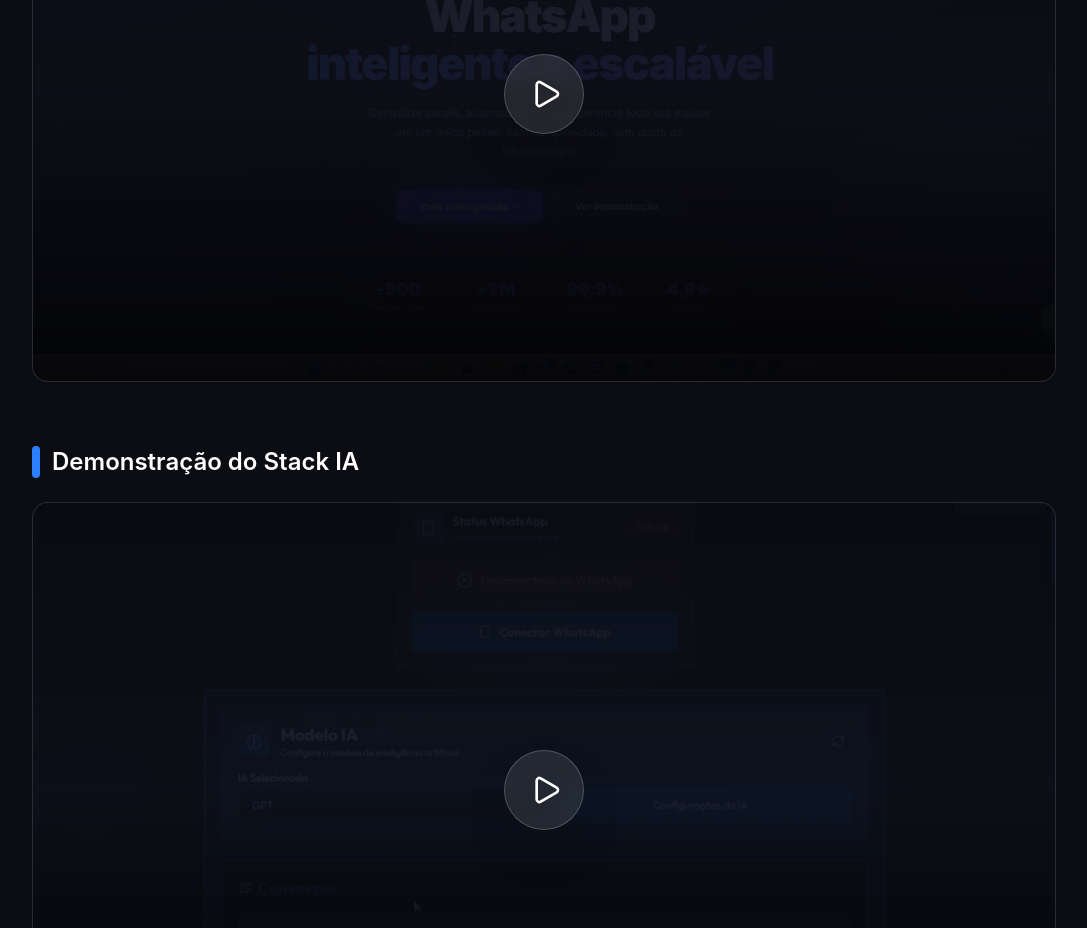
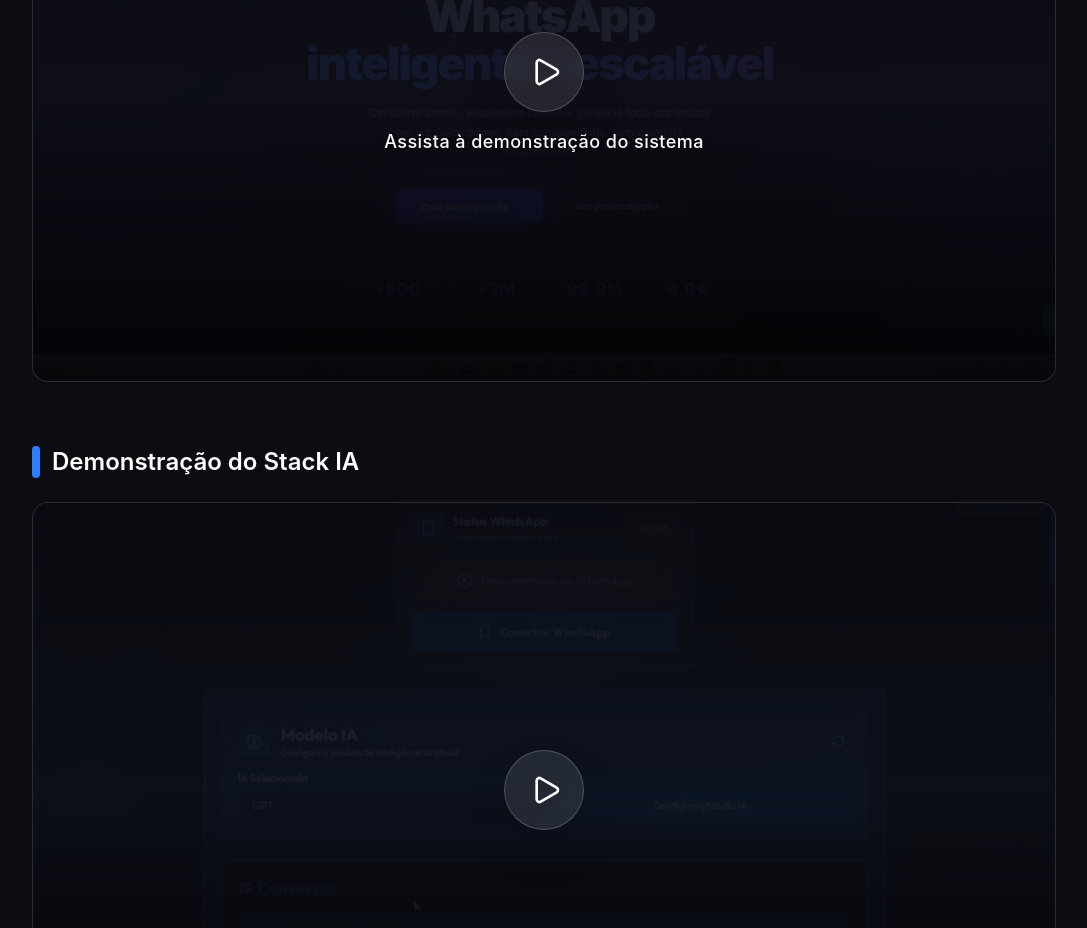
Before and after one commit to Glauberads/stack_sistemas, a React (Vite) app: page / in a window 1280 px wide. Shown: the part 3320-4248 px from the top of the page, without its empty margins (96-1183 px from the left). Built offline with nearby package versions, Linux system fonts and the light colour scheme.

Commit message:
feat: Integrar Player YouTube para Stack SaaS e remover MP4 local

```diff
--- a/src/App.tsx
+++ b/src/App.tsx
@@ -199,6 +199,7 @@
                   poster="/videos/poster-sender.jpg"
                   productName="stack_sender_pro"
                   title="Demonstração do Stack Sender Pro"
+                  hoverColorClass="group-hover:bg-orange-500/20"
                 />
               </div>
             </div>
@@ -210,7 +211,13 @@
                 Demonstração do Stack SaaS
               </h3>
               <div className="aspect-video w-full bg-[#12141c] rounded-2xl border border-white/10 overflow-hidden relative group">
-                <VideoPlayer src="/videos/Video_2_Voz_Hacker_G-ADS.mp4" poster="/videos/poster-saas.jpg" />
+                <VideoPlayer
+                  youtubeId="wZQEP1Y6FKc"
+                  poster="/videos/poster-saas.jpg"
+                  productName="stack_saas"
+                  title="Conheça a plataforma por dentro"
+                  hoverColorClass="group-hover:bg-emerald-500/20"
+                />
               </div>
             </div>
 
@@ -221,7 +228,11 @@
                 Demonstração do Stack IA
               </h3>
               <div className="aspect-video w-full bg-[#12141c] rounded-2xl border border-white/10 overflow-hidden relative group">
-                <VideoPlayer src="/videos/Video_3_Voz_Hacker_G-ADS.mp4" poster="/videos/poster-ia.jpg" />
+                <VideoPlayer
+                  src="/videos/Video_3_Voz_Hacker_G-ADS.mp4"
+                  poster="/videos/poster-ia.jpg"
+                  hoverColorClass="group-hover:bg-blue-500/20"
+                />
               </div>
             </div>
           </div>
@@ -320,7 +331,7 @@
   );
 }
 
-function VideoPlayer({ src, poster, youtubeId, productName, title }: { src?: string, poster: string, youtubeId?: string, productName?: string, title?: string }) {
+function VideoPlayer({ src, poster, youtubeId, productName, title, hoverColorClass = "group-hover:bg-white/20" }: { src?: string, poster: string, youtubeId?: string, productName?: string, title?: string, hoverColorClass?: string }) {
   const [isPlaying, setIsPlaying] = useState(false);
 
   const handlePlay = () => {
@@ -349,7 +360,7 @@
         <div className="absolute inset-0 bg-gradient-to-t from-black/80 via-black/20 to-black/40" />
 
         <div className="relative z-10 flex flex-col items-center gap-4">
-          <div className="w-20 h-20 rounded-full bg-white/10 backdrop-blur-md border border-white/20 flex items-center justify-center group-hover:scale-110 group-hover:bg-orange-500/20 transition-all shadow-2xl">
+          <div className={`w-20 h-20 rounded-full bg-white/10 backdrop-blur-md border border-white/20 flex items-center justify-center group-hover:scale-110 transition-all shadow-2xl ${hoverColorClass}`}>
             <Play className="w-8 h-8 text-white ml-1 drop-shadow-lg" />
           </div>
           {title && (
```
Also changed, not shown: 1 other file (tests, documents, lock files or other folders).
